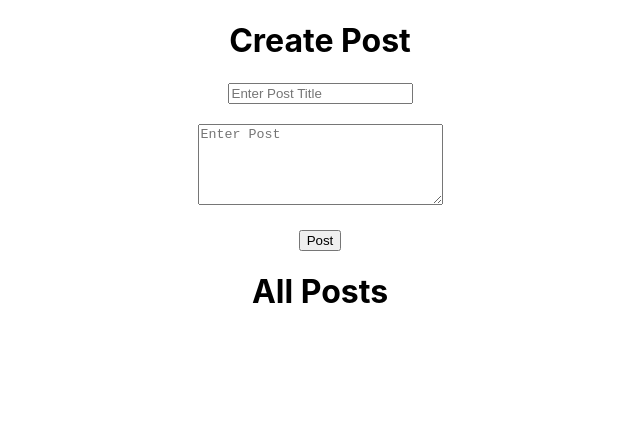
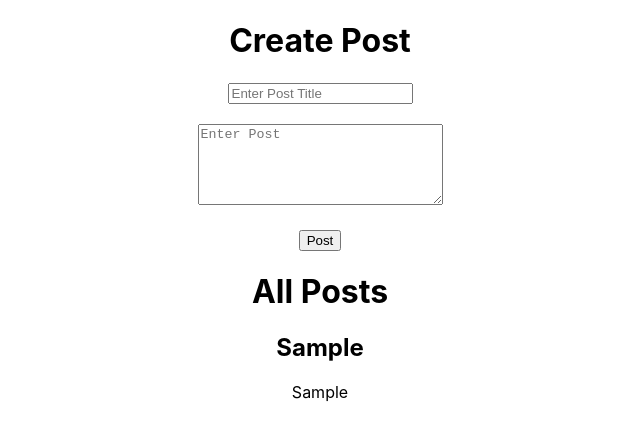
Before and after one commit to hyperdonutloop/redux-blog, a React (Create React App) app: page / in a window 1280 px wide. Both pictures are taken after typing "Sample", "Sample" into the empty fields and a click on the button "Post". Shown: the top 438 px of the page, without its empty margins (320-960 px from the left). Built offline with nearby package versions, Linux system fonts and the light colour scheme.

Commit message:
creating and displaying a new post works

```diff
--- a/src/components/AllPost.js
+++ b/src/components/AllPost.js
@@ -1,13 +1,25 @@
 import React, { Component } from 'react';
+
+import { connect } from 'react-redux';
+
+import Post from './Post.js';
 
 class AllPost extends Component {
   render() {
     return (
       <div>
         <h1>All Posts</h1>
+        {/* {console.log(this.props.posts)} */}
+        {this.props.posts.map((post) => <Post key={post.id} post={post} />)}
       </div>
     );
   }
 }
 
-export default AllPost;
+const mapStateToProps = (state) => {
+  return {
+    posts: state
+  }
+}
+
+export default connect(mapStateToProps)(AllPost);
--- /dev/null
+++ b/src/components/Post.js
@@ -0,0 +1,14 @@
+import React, { Component } from 'react';
+
+class Post extends Component {
+  render() {
+    return (
+      <div>
+        <h2>{this.props.post.title}</h2>
+        <p>{this.props.post.message}</p>
+      </div>
+    );
+  }
+}
+
+export default Post;
```
